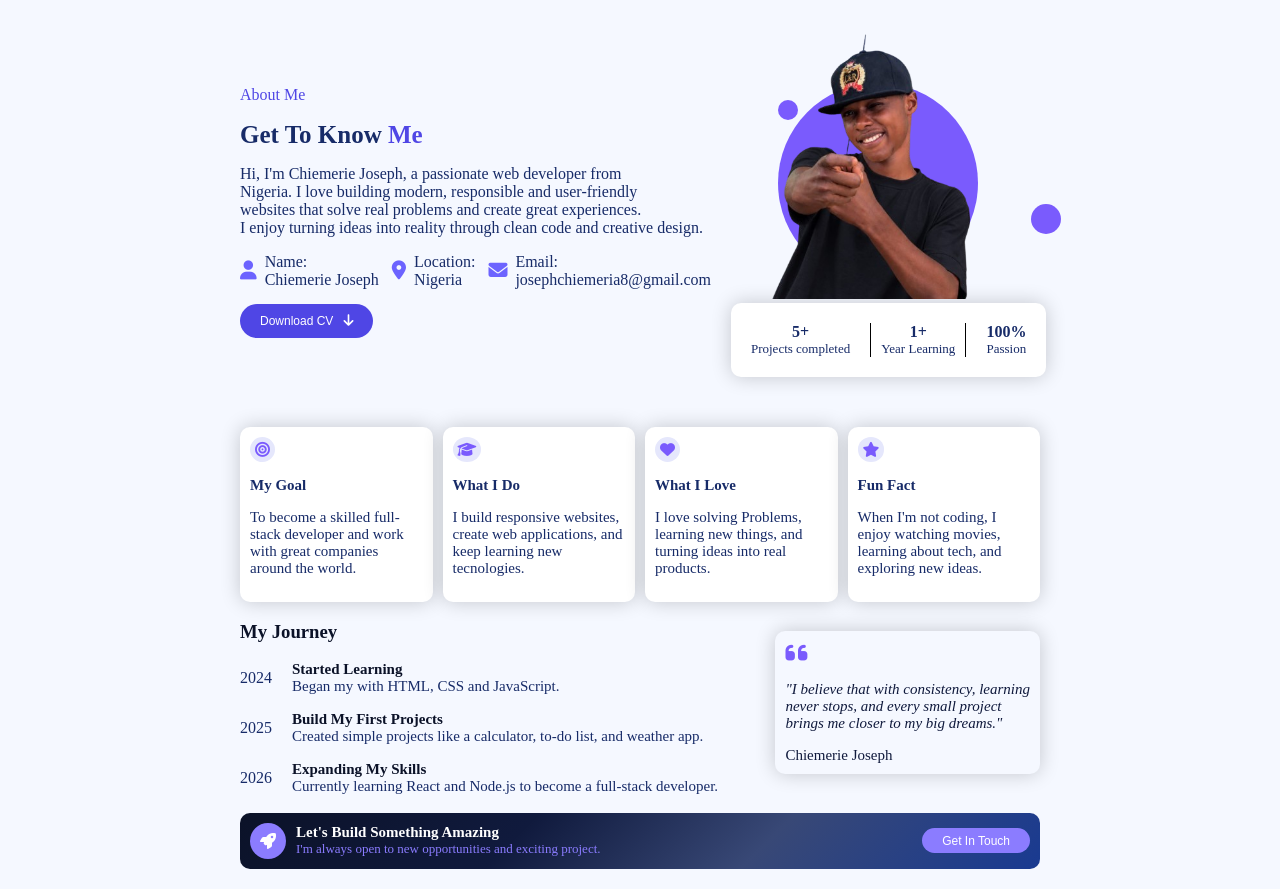
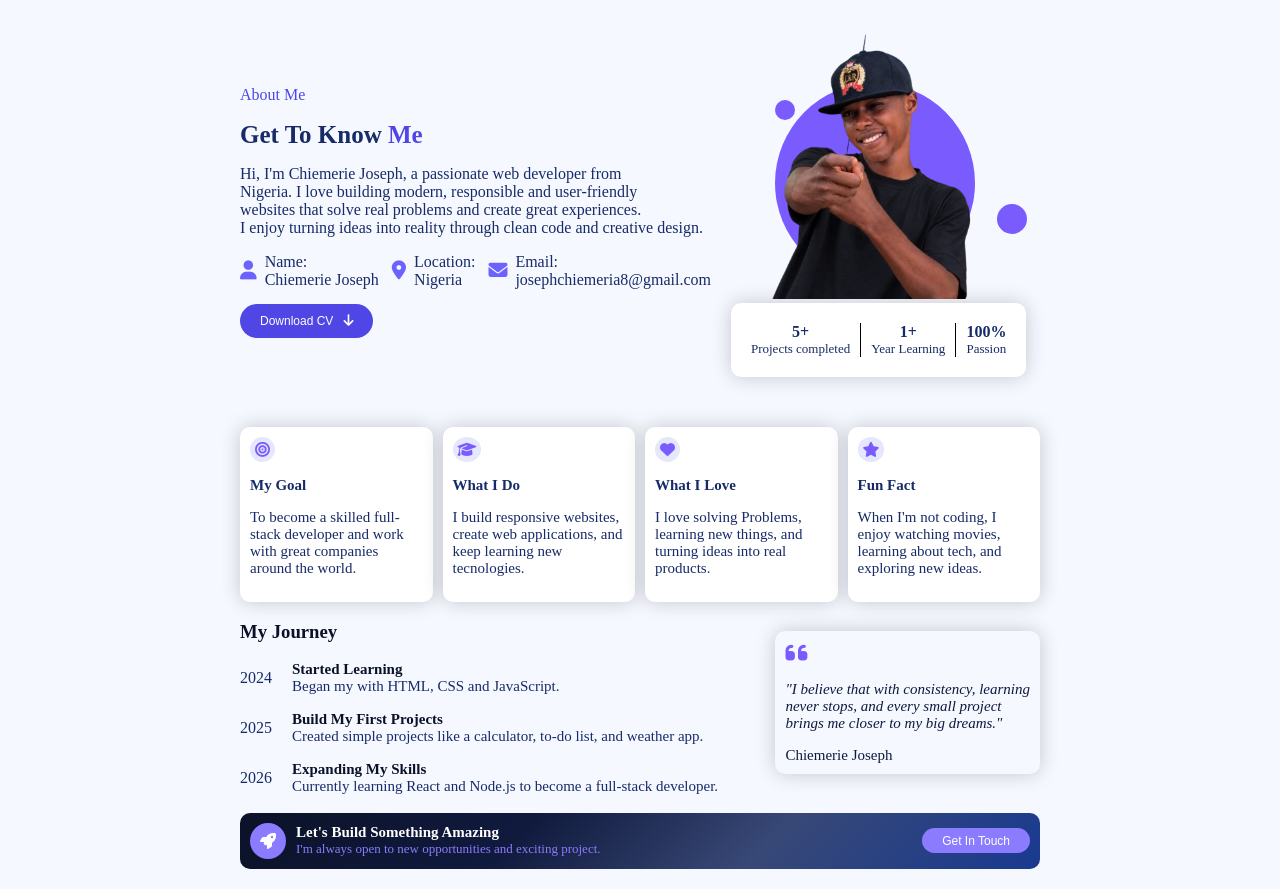
Before and after one commit to josephchiemeriadev/portfolio-app, a plain HTML site: page about.html in a window 1280 px wide. Shown: the part 59-948 px from the top of the page. Drawn offline with nearby package versions, Linux system fonts and the light colour scheme.

Commit message:
Confirmed

```diff
--- a/about.css
+++ b/about.css
@@ -192,7 +192,7 @@ h1 {
   border-radius: 50%;
   position: absolute;
   top: 50%;
-  left: 95%;
+  left: 90%;
 }
 
 .round2 {
@@ -215,7 +215,7 @@ h1 {
   display: flex;
   justify-content: center;
   text-align: center;
-  gap: 20px;
+  gap: 10px;
   background: white;
   box-shadow: 0 0 20px rgba(0, 0, 0, 0.2);
   border-radius: 10px;
```
